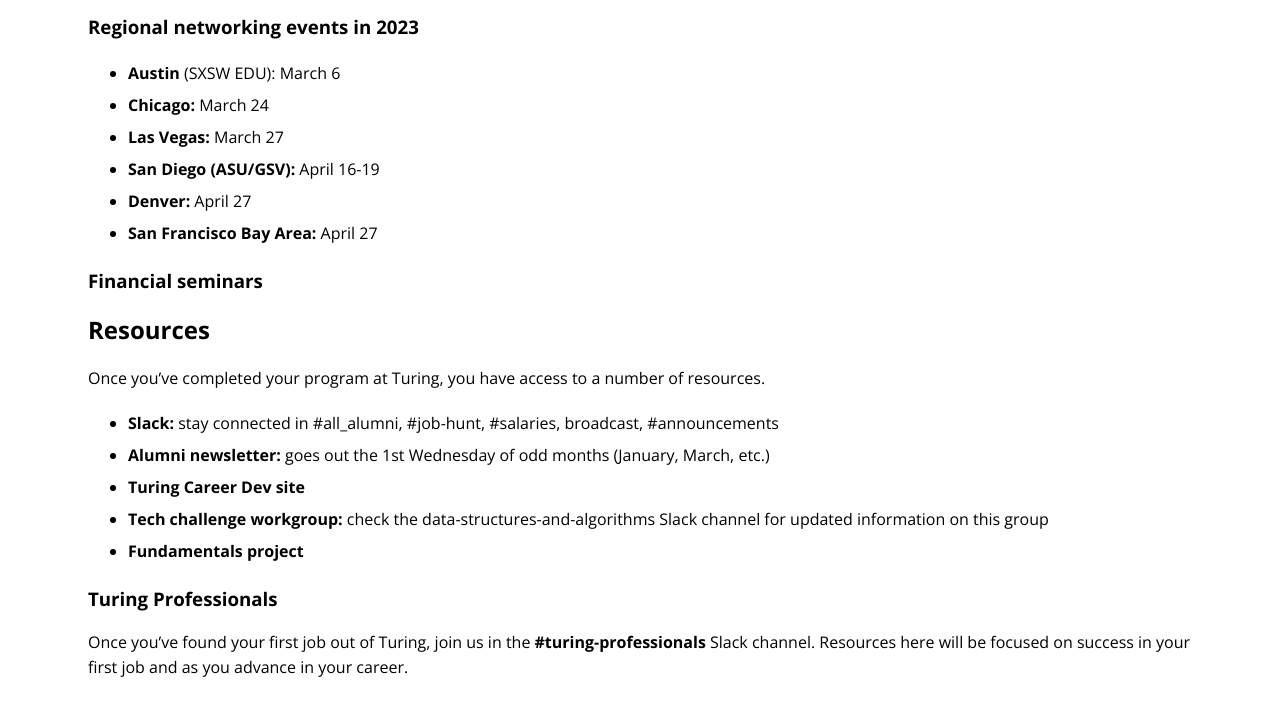
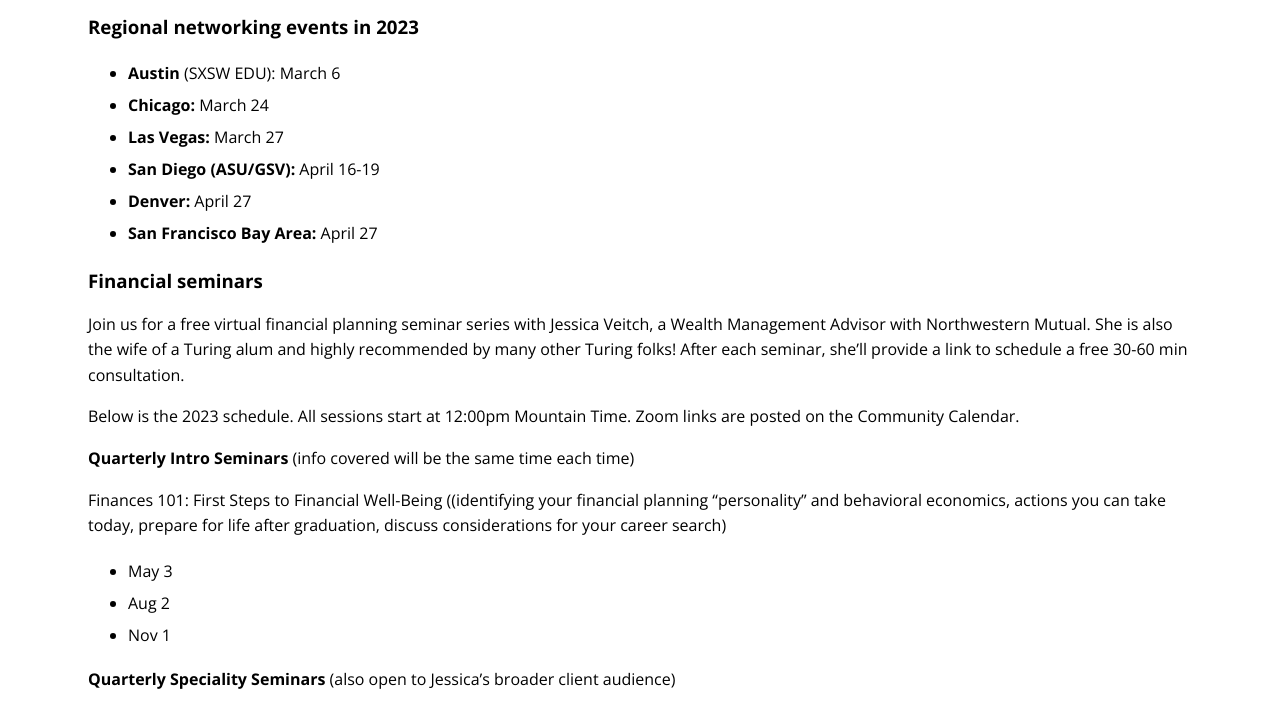
Before and after one commit to turingschool/alumni-site, a Jekyll site: the page built from connect.md, in a window 1280 px wide and 1400 px high, scrolled down 982 px. Shown: the top 715 px of the window. Built offline with Jekyll 4.4.1, drawn with Linux system fonts in a browser that asks for light colours; nearby versions of some CDN libraries; comment, search, counter and statistics services are not loaded; some of the changed text lies outside the part shown.

Commit message:
Update connect.md

```diff
--- a/connect.md
+++ b/connect.md
@@ -6,7 +6,7 @@ permalink: /connect/
 
 ## Events
 
-The most updated information about in-person and virtual events can be found on the [Turing Community Calendar](https://calendar.google.com/calendar/u/0?cid=Y2FzaW1pcmNyZWF0aXZlLmNvbV9yb25yOWRrOTJuZHZsaHNrMDNrZjhqZDJyb0Bncm91cC5jYWxlbmRhci5nb29nbGUuY29t).
+**The most updated information about in-person and virtual events can be found on the <a href="https://calendar.google.com/calendar/u/0?cid=Y2FzaW1pcmNyZWF0aXZlLmNvbV9yb25yOWRrOTJuZHZsaHNrMDNrZjhqZDJyb0Bncm91cC5jYWxlbmRhci5nb29nbGUuY29t" target="_blank">Turing Community Calendar</a>.**
 
 
 ### Community Calendar
@@ -37,15 +37,32 @@ The most updated information about in-person and virtual events can be found on
 
 ### Financial seminars
 
+Join us for a free virtual financial planning seminar series with Jessica Veitch, a Wealth Management Advisor with Northwestern Mutual. She is also the wife of a Turing alum and highly recommended by many other Turing folks! After each seminar, she'll provide a link to schedule a free 30-60 min consultation.
+
+Below is the 2023 schedule. All sessions start at 12:00pm Mountain Time. Zoom links are posted on the Community Calendar.
+
+**Quarterly Intro Seminars** (info covered will be the same time each time)
+
+Finances 101: First Steps to Financial Well-Being ((identifying your financial planning "personality" and behavioral economics, actions you can take today, prepare for life after graduation, discuss considerations for your career search)
+* May 3
+* Aug 2
+* Nov 1
+
+**Quarterly Speciality Seminars** (also open to Jessica's broader client audience)
+
+* Mar 1 - Smart Strategies for Managing Debt
+* June 7 - 3 Financial Challenges Women Face and How to Overcome Them
+* Sept 6 - How to Build Financial Security
+* Dec 6 - Investing Basics: Five Steps to Building a Disciplined Investment Strategy
+
 ## Resources
 
 Once you've completed your program at Turing, you have access to a number of resources.
 
 * **Slack:** stay connected in #all_alumni, #job-hunt, #salaries, broadcast, #announcements
 * **Alumni newsletter:** goes out the 1st Wednesday of odd months (January, March, etc.)
-* **Turing Career Dev site**
+* **Turing Career Dev site**<a href="https://careerdev.turing.edu/resources/" target="_blank">review previous PD lessons and resources</a>
 * **Tech challenge workgroup:** check the data-structures-and-algorithms Slack channel for updated information on this group
-* **Fundamentals project**
 
 ### Turing Professionals
 
```
